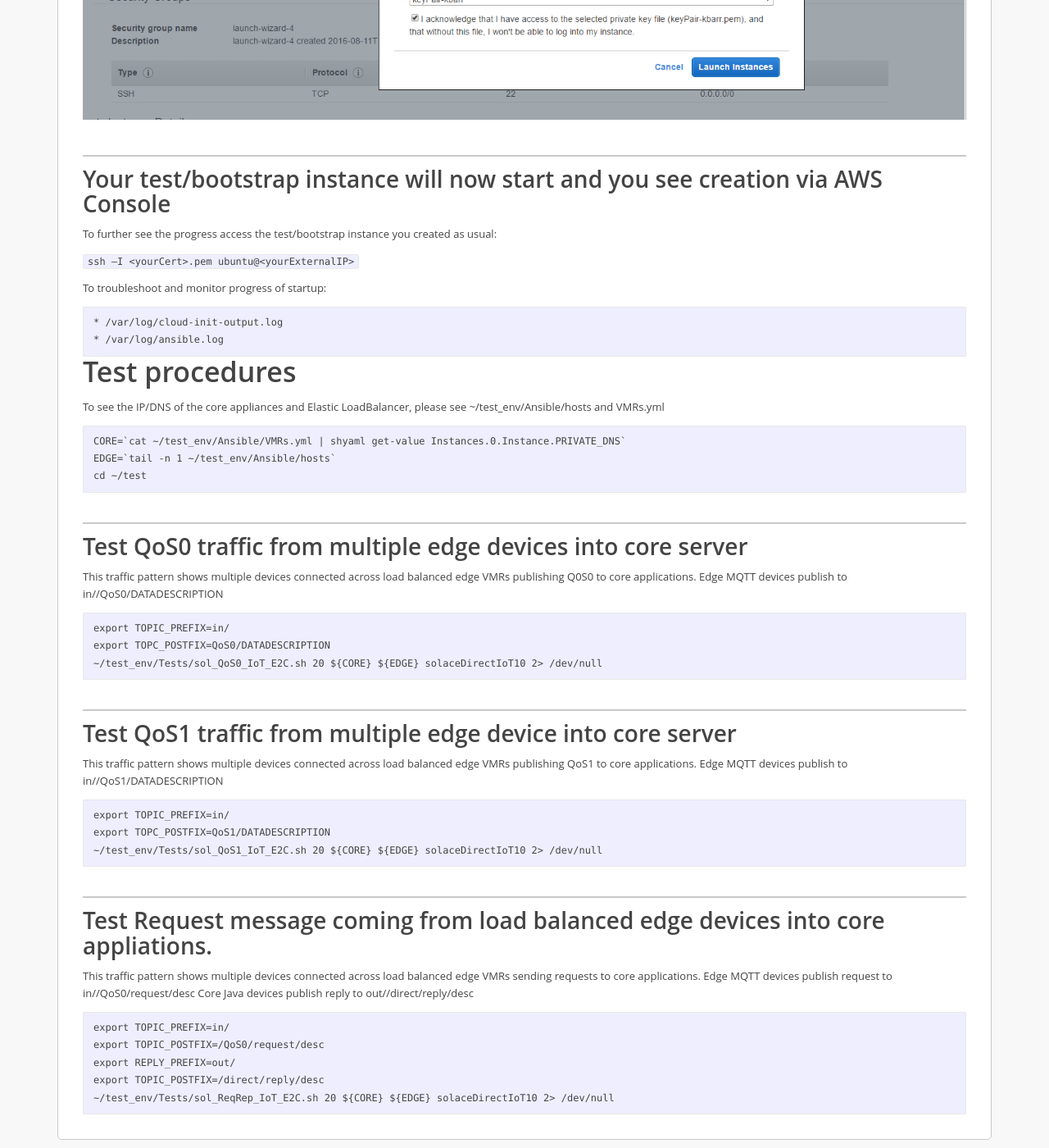
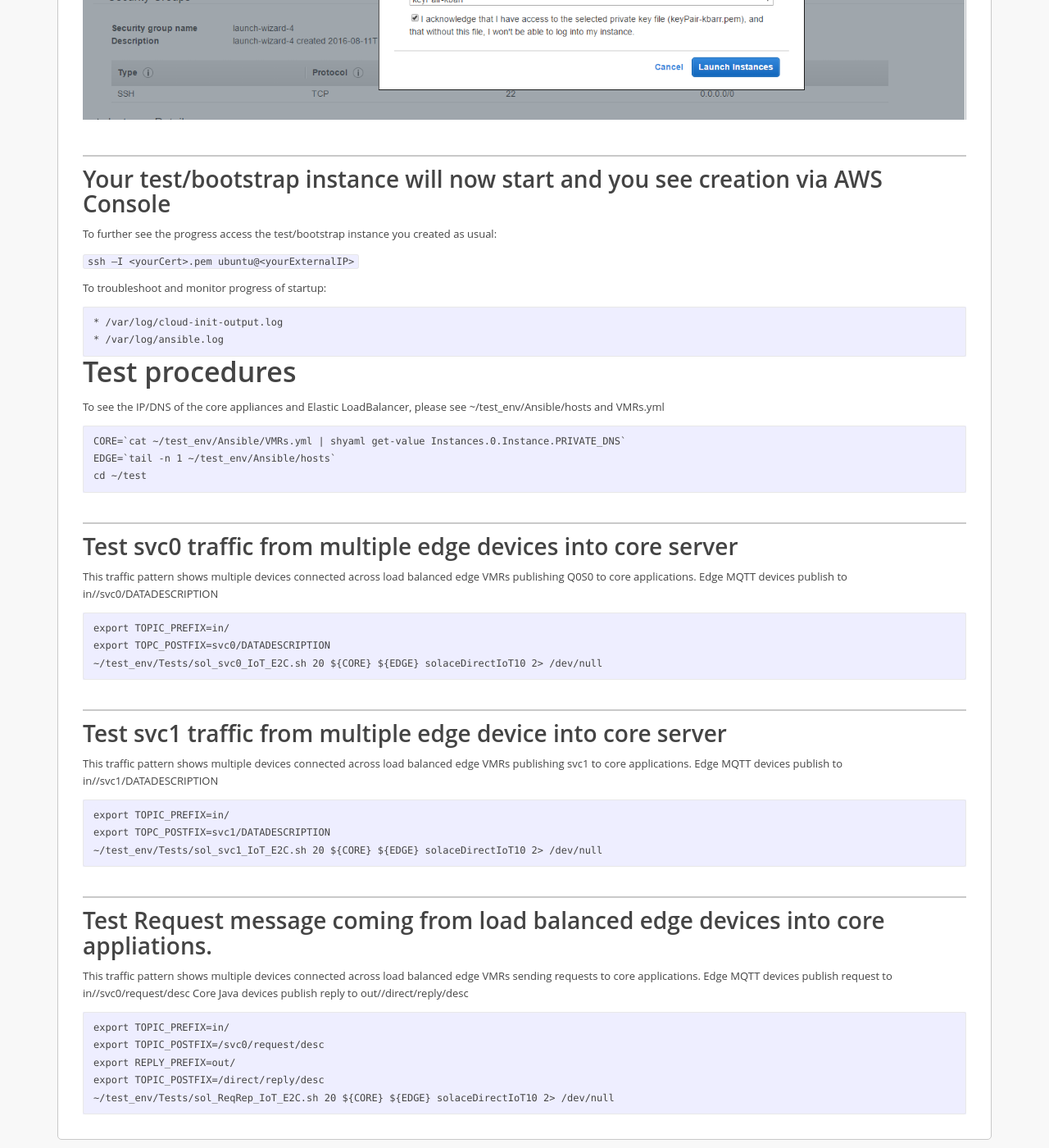
Before and after one commit to SolaceLabs/solace-iot-reference-architecture, a Jekyll site: the page built from docs/index.md, in a window 1280 px wide and 1400 px high, scrolled down 6202 px. Shown: the whole window at 82% size. Built offline with Jekyll 4.4.1, drawn with Linux system fonts in a browser that asks for light colours; some of the changed text lies outside the part shown.

Commit message:
change QoS in topics to svc

````diff
--- a/Ansible/ConfigCoreBridgesSEMP.yml
+++ b/Ansible/ConfigCoreBridgesSEMP.yml
@@ -48,7 +48,7 @@
          method:           GET
          user:             "{{ ANSIBLE_USERNAME }}"
          password:         "{{ ANSIBLE_PASSWORD }}"
-         body:             "<rpc semp-version='soltr/7_1_1'><bridge><bridge-name>C2E-{{ item[1] }}</bridge-name><vpn-name>default</vpn-name><remote><subscription-topic><topic>in/*/QoS0/></topic></subscription-topic></remote></bridge></rpc>"
+         body:             "<rpc semp-version='soltr/7_1_1'><bridge><bridge-name>C2E-{{ item[1] }}</bridge-name><vpn-name>default</vpn-name><remote><subscription-topic><topic>in/*/svc0/></topic></subscription-topic></remote></bridge></rpc>"
          force_basic_auth: yes
          status_code:      200
          body_format:      raw
--- a/Ansible/ConfigCoreQueueSEMP.yml
+++ b/Ansible/ConfigCoreQueueSEMP.yml
@@ -32,7 +32,7 @@
          method:           GET
          user:             "{{ ANSIBLE_USERNAME }}"
          password:         "{{ ANSIBLE_PASSWORD }}"
-         body:             "<rpc semp-version='soltr/7_1_1'><message-spool><vpn-name>default</vpn-name><queue><name>CoreQueue</name><subscription><topic>in/*/QoS1/></topic></subscription></queue></message-spool></rpc>"
+         body:             "<rpc semp-version='soltr/7_1_1'><message-spool><vpn-name>default</vpn-name><queue><name>CoreQueue</name><subscription><topic>in/*/svc1/></topic></subscription></queue></message-spool></rpc>"
          force_basic_auth: yes
          status_code:      200
          body_format:      raw
--- a/Ansible/ConfigEdgeQueuesSEMP.yml
+++ b/Ansible/ConfigEdgeQueuesSEMP.yml
@@ -31,7 +31,7 @@
          method:           GET
          user:             "{{ ANSIBLE_USERNAME }}"
          password:         "{{ ANSIBLE_PASSWORD }}"
-         body:             "<rpc semp-version='soltr/7_1_1'><message-spool><vpn-name>default</vpn-name><queue><name>E2CQueue</name><subscription><topic>in/*/QoS1/></topic></subscription></queue></message-spool></rpc>"
+         body:             "<rpc semp-version='soltr/7_1_1'><message-spool><vpn-name>default</vpn-name><queue><name>E2CQueue</name><subscription><topic>in/*/svc1/></topic></subscription></queue></message-spool></rpc>"
          force_basic_auth: yes
          status_code:      200
          body_format:      raw
--- a/docs/index.md
+++ b/docs/index.md
@@ -9,7 +9,7 @@ The IoT reference architecture itself is evolving along with the features/functi
 
 ## Applicability
 This architecture is presently best suited for use cases where there is a large amount of messages towards the core connected services, but few messages downbound to devices.  Request/replay in both directions is supported.
-Also MQTT QoS1 downbound towards devices is not supported.
+Also MQTT svc1 downbound towards devices is not supported.
 
 ## Future architecture:
 ![]({{ site.baseurl }}/images/IoTArchFuture.png)
@@ -115,37 +115,37 @@ EDGE=`tail -n 1 ~/test_env/Ansible/hosts`
 cd ~/test
 ```
 
-## Test QoS0 traffic from multiple edge devices into core server
+## Test svc0 traffic from multiple edge devices into core server
 
 This traffic pattern shows multiple devices connected across load balanced edge VMRs publishing Q0S0 to core applications.
-Edge MQTT devices publish to in/<deviceId>/QoS0/DATADESCRIPTION
+Edge MQTT devices publish to in/<deviceId>/svc0/DATADESCRIPTION
 
 ```
 export TOPIC_PREFIX=in/
-export TOPC_POSTFIX=QoS0/DATADESCRIPTION
-~/test_env/Tests/sol_QoS0_IoT_E2C.sh 20 ${CORE} ${EDGE} solaceDirectIoT10 2> /dev/null
+export TOPC_POSTFIX=svc0/DATADESCRIPTION
+~/test_env/Tests/sol_svc0_IoT_E2C.sh 20 ${CORE} ${EDGE} solaceDirectIoT10 2> /dev/null
 ```
 
-## Test QoS1 traffic from multiple edge device into core server
+## Test svc1 traffic from multiple edge device into core server
 
-This traffic pattern shows multiple devices connected across load balanced edge VMRs publishing QoS1 to core applications.
-Edge MQTT devices publish to in/<deviceId>/QoS1/DATADESCRIPTION
+This traffic pattern shows multiple devices connected across load balanced edge VMRs publishing svc1 to core applications.
+Edge MQTT devices publish to in/<deviceId>/svc1/DATADESCRIPTION
 
 ```
 export TOPIC_PREFIX=in/
-export TOPC_POSTFIX=QoS1/DATADESCRIPTION
-~/test_env/Tests/sol_QoS1_IoT_E2C.sh 20 ${CORE} ${EDGE} solaceDirectIoT10 2> /dev/null
+export TOPC_POSTFIX=svc1/DATADESCRIPTION
+~/test_env/Tests/sol_svc1_IoT_E2C.sh 20 ${CORE} ${EDGE} solaceDirectIoT10 2> /dev/null
 ```
 
 ## Test Request message coming from load balanced edge devices into core appliations.
 
 This traffic pattern shows multiple devices connected across load balanced edge VMRs sending requests to core applications.
-Edge MQTT devices publish request to in/<deviceId>/QoS0/request/desc
+Edge MQTT devices publish request to in/<deviceId>/svc0/request/desc
 Core Java devices publish reply to out/<deviceId>/direct/reply/desc
 
 ```
 export TOPIC_PREFIX=in/
-export TOPIC_POSTFIX=/QoS0/request/desc
+export TOPIC_POSTFIX=/svc0/request/desc
 export REPLY_PREFIX=out/
 export TOPIC_POSTFIX=/direct/reply/desc
 ~/test_env/Tests/sol_ReqRep_IoT_E2C.sh 20 ${CORE} ${EDGE} solaceDirectIoT10 2> /dev/null
````
